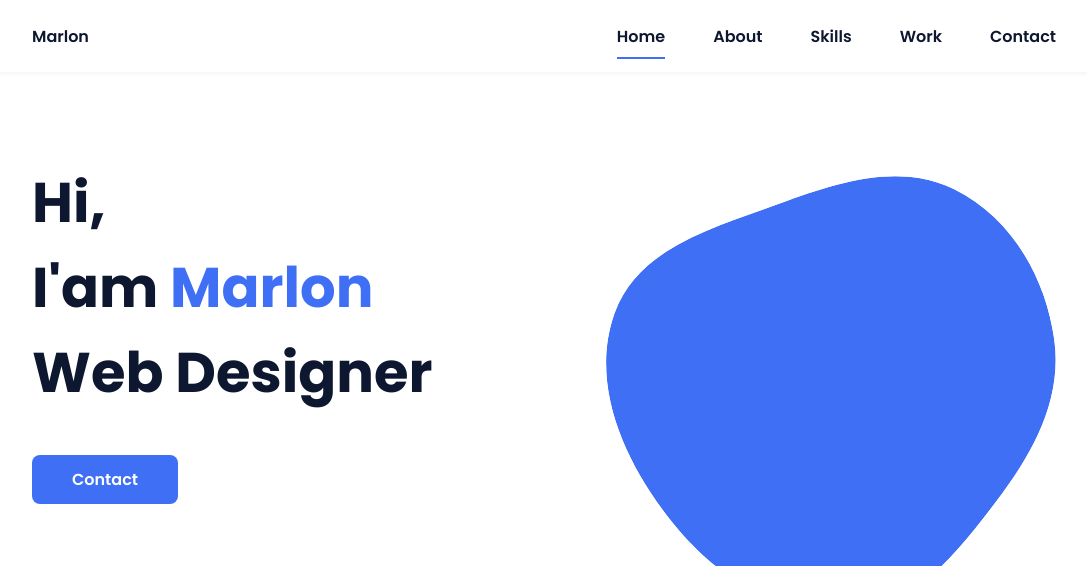
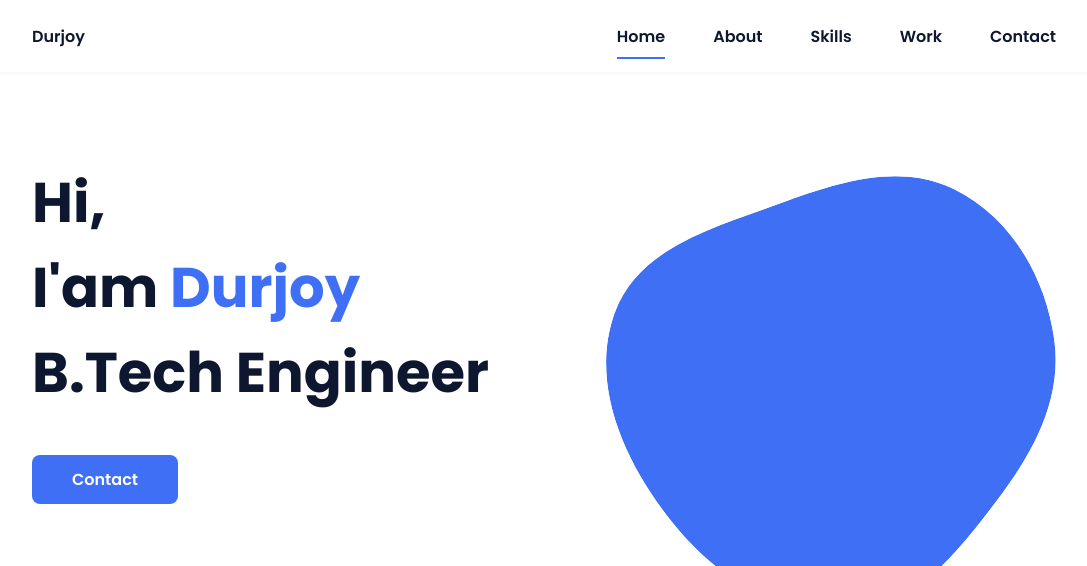
Before and after one commit to Klausdurjoy/Durjoy-Portfolio, a plain HTML site: page index.html in a window 1280 px wide. Shown: the top 566 px of the page, without its empty margins (96-1183 px from the left). Drawn offline with nearby package versions, Linux system fonts and the light colour scheme; files that its build step writes are made by us from their sources; files whose address does not match are found by name.

Commit message:
name updated

```diff
--- a/index.html
+++ b/index.html
@@ -9,14 +9,14 @@
         <!-- =====BOX ICONS===== -->
         <link href='https://cdn.jsdelivr.net/npm/boxicons@2.0.5/css/boxicons.min.css' rel='stylesheet'>
 
-        <title>Portfolio website complete</title>
+        <title>Durjoy Barua Portfolio</title>
     </head>
     <body>
         <!--===== HEADER =====-->
         <header class="l-header">
             <nav class="nav bd-grid">
                 <div>
-                    <a href="#" class="nav__logo">Marlon</a>
+                    <a href="#" class="nav__logo">Durjoy</a>
                 </div>
 
                 <div class="nav__menu" id="nav-menu">
@@ -39,7 +39,7 @@
             <!--===== HOME =====-->
             <section class="home bd-grid" id="home">
                 <div class="home__data">
-                    <h1 class="home__title">Hi,<br>I'am <span class="home__title-color">Marlon</span><br> Web Designer</h1>
+                    <h1 class="home__title">Hi,<br>I'am <span class="home__title-color">Durjoy</span><br> B.Tech Engineer</h1>
 
                     <a href="#" class="button">Contact</a>
                 </div>
```
